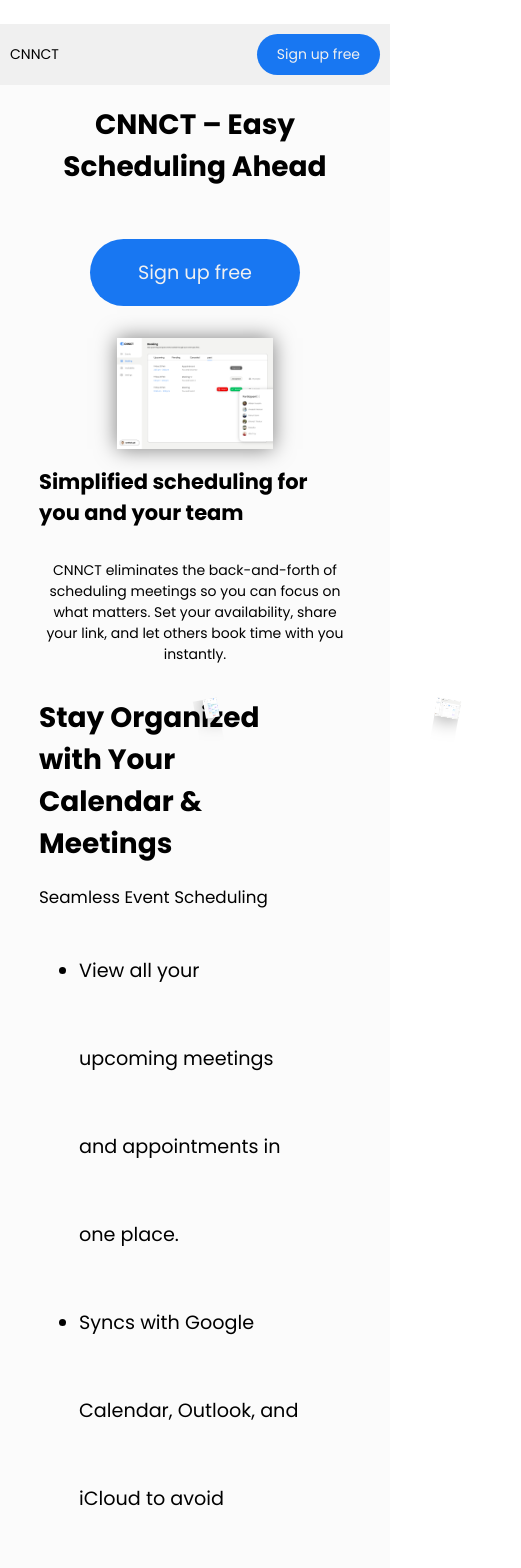
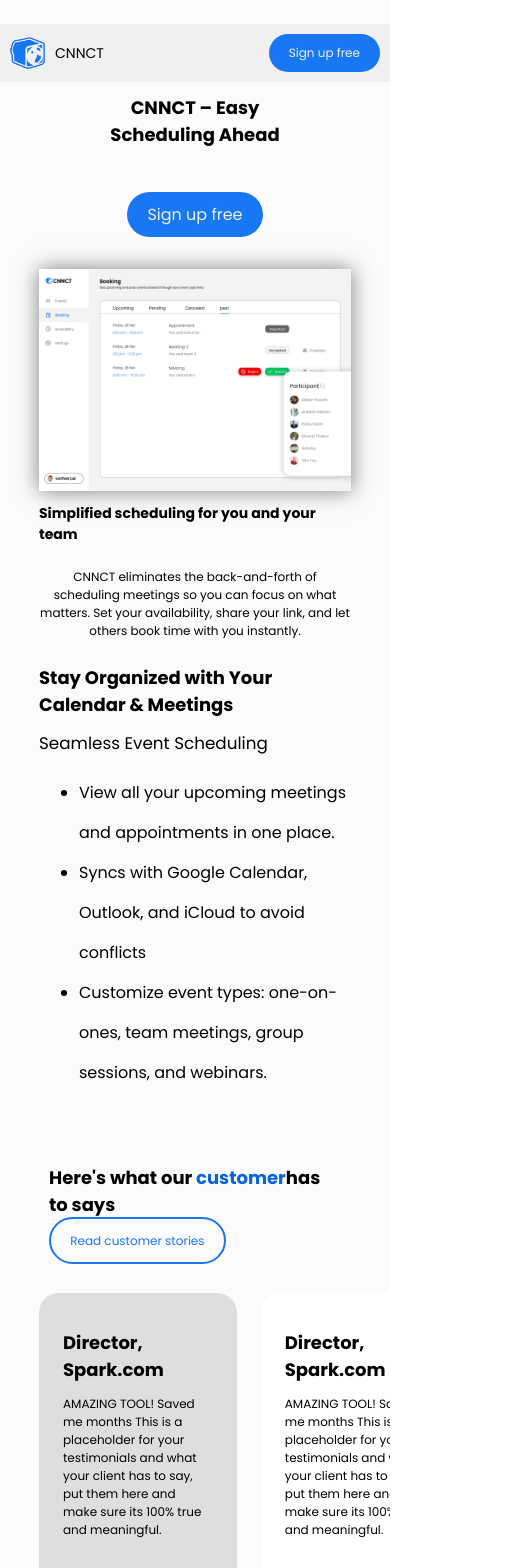
Before and after one commit to annuu1/meeting-scheduler, a React (Vite) app in the folder frontend/: page / in a window 390 px wide. Shown: the top 1568 px of the page, 521 px wide, since content can reach past the window. Built offline with nearby package versions, Linux system fonts and the light colour scheme.

Commit message:
Add react-icons dependency and update Home page logo and styles

```diff
--- a/frontend/package.json
+++ b/frontend/package.json
@@ -14,6 +14,7 @@
     "react": "^19.0.0",
     "react-color": "^2.19.3",
     "react-dom": "^19.0.0",
+    "react-icons": "^5.5.0",
     "react-router-dom": "^7.4.0"
   },
   "devDependencies": {
--- a/frontend/src/pages/Home.jsx
+++ b/frontend/src/pages/Home.jsx
@@ -11,6 +11,8 @@ import instagram from "../assets/icons/instagram.svg";
 import youtube from "../assets/icons/youtube.svg";
 import tiktok from "../assets/icons/tiktok.svg";
 import discord from "../assets/icons/discord.svg";
+
+import logo from "../assets/logo.png"
 function Home() {
   const testimonials = [
     {
@@ -95,7 +97,10 @@ function Home() {
   return (
     <div className={styles.container}>
       <header className={styles.header}>
-        <div className="logo">CNNCT</div>
+        <div className={styles.logo}>
+          <img src={logo} className={styles.logoImage} alt="" />
+          CNNCT
+          </div>
         <Link to="/signup" className={styles.signupBtn}>
           {" "}
           Sign up free
--- a/frontend/src/styles/Home.module.css
+++ b/frontend/src/styles/Home.module.css
@@ -49,12 +49,12 @@
     font-size: larger;
 }
 .list-item{
-    line-height: 5.5rem;
-    font-size: 1.2rem;
+    line-height: 2.5rem;
+    font-size: 1rem;
 }
 
 .cardsContainer{
-    width: 50%;
+    width: 100%;
     position: relative;
     display: flex;
     justify-content: center;
@@ -92,11 +92,17 @@
     transform: scale(2);
     transform: translate(10px);
 }
-/* .card2{
-    z-index: 0;
-    transform: rotate(40deg);
-} */
-
+.logo{
+    display: flex;
+    flex-direction: row;
+    justify-content: center;
+    align-items: center;
+    gap:10px;
+}
+.logoImage{
+    width: 25px;
+    width: 35px;
+}
 .review{
     height: 800px;
     display: flex;
@@ -261,6 +267,26 @@
 
   /* Responsive Styles */
   @media (max-width: 768px) {
+    .container{
+      height: 450vh;
+      overflow: hidden;
+    }
+    .container h1{
+      font-size: 18px;
+    }
+    .container h2{
+      font-size: 14px;
+    }
+    .container p{
+      font-size: 12px;
+    }
+    .signupBtn{
+      font-size: 12px;
+    }
+    .signupBtn.large{
+      font-size: 16px;
+      padding: 10px 20px;
+    }
     .hero-title {
       font-size: 36px;
     }
@@ -292,7 +318,52 @@
       flex-direction: column;
       gap: 20px;
     }
+    .cardsContainer{
+      display: none;
+    }
+    .heroImage{
+      width: 100%;
+    }
+    .storyBtn{
+      font-size: 12px;
+    }
+    .userPic{
+      height: 50px;
+      width: 70px;
+    }
+    .integrationsList{
+      display: flex;
+      flex-direction: column;
+    }
+    .footer-content{
+      display: flex;
+      flex-direction: column-reverse;
+    }
+    .footer-button{
+      display: none;
+    }
+    .footer-column{
+      padding: 0px;
+    }
+    .footer-links{
+      padding: 0;
+    }
+    .footer-acknowledgment{
+      display: none;
+    }
   }
+
+
+
+
+
+
+
+
+
+
+
+
 
   @media (max-width: 480px) {
     .hero-title {
```
Also changed, not shown: 1 other file (tests, documents, lock files or other folders).
